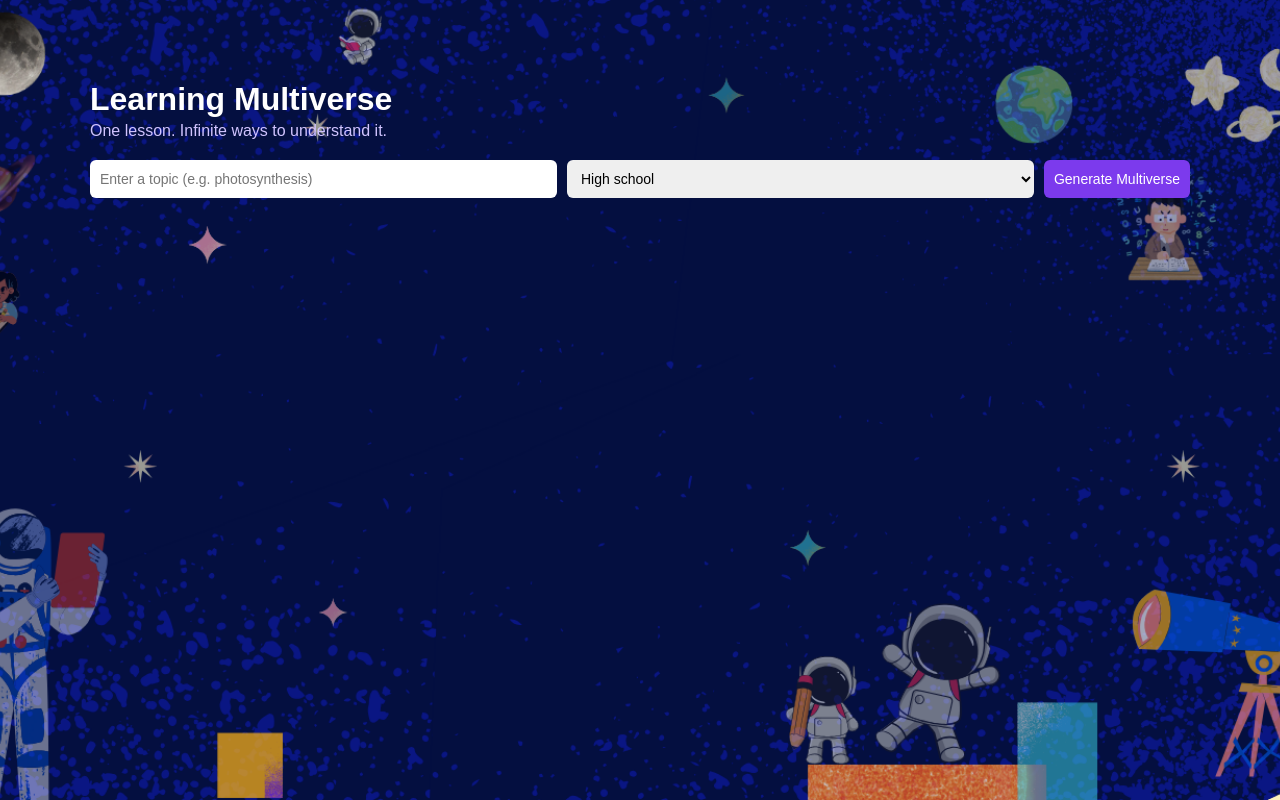
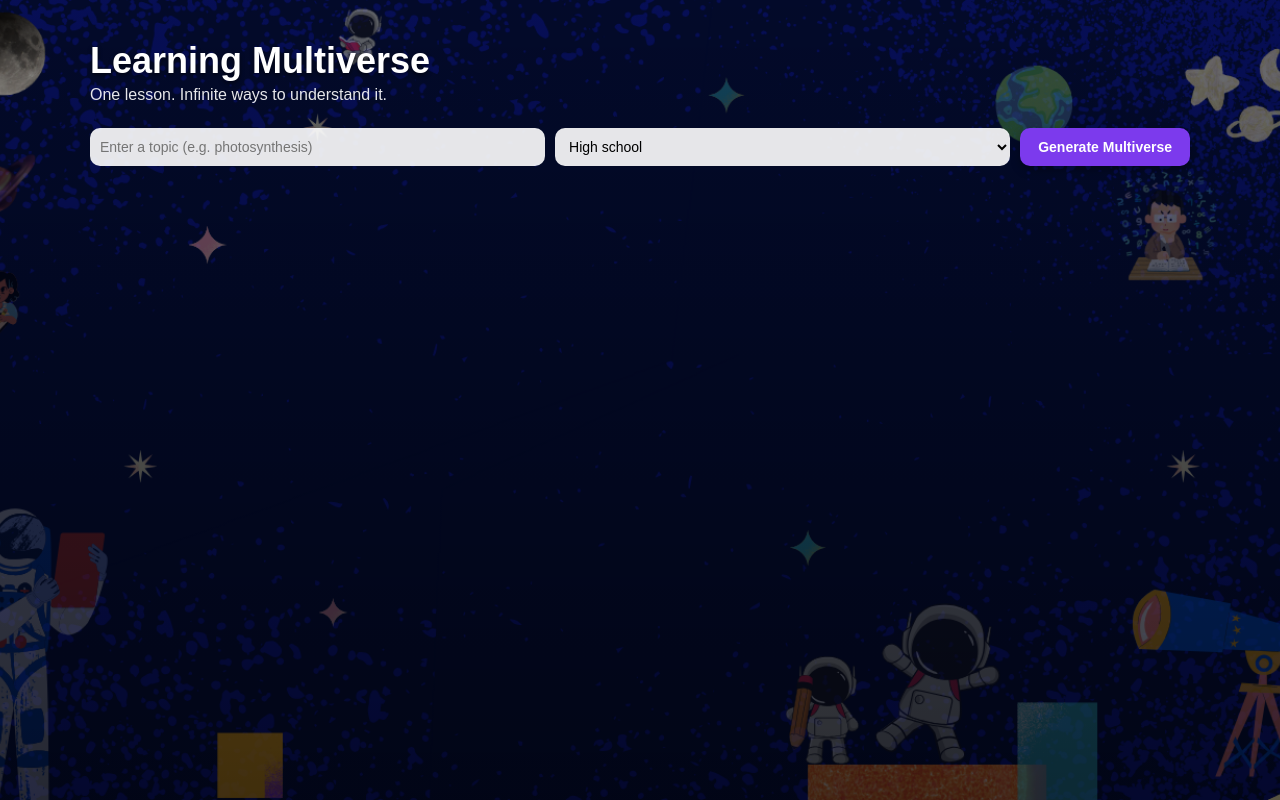
Before and after one commit to HBica05/learning-multiverse, a website: page public/index.html in a window 1280 px wide. Drawn offline with Linux system fonts and the light colour scheme.

Commit message:
Add multiverse portal loader, card animations, improved UI layout, accessibility features, and background styling

```diff
--- a/public/index.html
+++ b/public/index.html
@@ -6,7 +6,7 @@
   <link rel="stylesheet" href="style.css" />
 </head>
 <body>
-  <div class="app">
+   <div class="app">
     <div class="container">
       <h1>Learning Multiverse</h1>
       <p class="tagline">One lesson. Infinite ways to understand it.</p>
@@ -24,11 +24,12 @@
         </select>
         <button id="generateBtn">Generate Multiverse</button>
       </div>
-  </div>
-    <p id="status"></p>
-    <h2 id="resultTitle" class="result-title"></h2>
 
-    <div id="cards" class="cards"></div>
+      <p id="status" class="status"></p>
+      <h2 id="resultTitle" class="result-title"></h2>
+
+      <div id="cards" class="cards"></div>
+    </div>
   </div>
 
   <script src="script.js"></script>
--- a/public/style.css
+++ b/public/style.css
@@ -2,108 +2,15 @@ body {
   font-family: Arial, sans-serif;
   margin: 0;
   padding: 0;
-
-  background-image: url('background.png');  /* <-- your image */
-  background-size: cover;                   /* fill the screen */
-  background-position: center;              /* center the design */
-  background-repeat: no-repeat;             /* no tiling */
-  background-attachment: fixed;             /* nice parallax effect */
-
-  color: white;
+  background:
+    linear-gradient(rgba(0, 0, 0, 0.35), rgba(0, 0, 0, 0.65)),
+    url("background.png");
+  background-size: cover;
+  background-position: center;
+  background-repeat: no-repeat;
+  background-attachment: fixed;
+  color: #ffffff;
   min-height: 100vh;
-}
-
-.container {
-  max-width: 900px;
-  margin: 40px auto;
-  padding: 20px;
-}
-
-h1 {
-  margin-bottom: 0;
-}
-
-.tagline {
-  margin-top: 4px;
-  color: #d1c4ff;
-}
-
-.controls {
-  margin: 20px 0;
-  display: flex;
-  gap: 10px;
-  flex-wrap: wrap;
-}
-
-input,
-select,
-button {
-  padding: 10px;
-  border-radius: 6px;
-  border: none;
-  font-size: 14px;
-}
-
-input,
-select {
-  flex: 1;
-  min-width: 180px;
-}
-
-button {
-  background: #7c3aed;
-  color: white;
-  cursor: pointer;
-}
-
-button:disabled {
-  opacity: 0.6;
-  cursor: default;
-}
-
-#status {
-  min-height: 20px;
-  font-size: 14px;
-  color: #ffccdf;
-}
-
-.cards {
-  display: grid;
-  grid-template-columns: repeat(auto-fit, minmax(220px, 1fr));
-  gap: 16px;
-  margin-top: 20px;
-}
-
-.card {
-  background: rgba(10, 10, 26, 0.9);
-  border-radius: 12px;
-  padding: 16px;
-  border: 1px solid rgba(124, 58, 237, 0.4);
-}
-
-.card h2 {
-  margin-top: 0;
-  font-size: 18px;
-  color: #e9d5ff;
-}
-
-.quiz-question {
-  margin-bottom: 10px;
-}
-
-.quiz-options {
-  padding-left: 20px;
-  margin-top: 4px;
-}
-
-small {
-  color: #a1a1ff;
-}
-.result-title {
-  margin-top: 10px;
-  font-size: 18px;
-  font-weight: 600;
-  color: #f9f9ff;
 }
 
 .app {
@@ -116,13 +23,115 @@ small {
 .container {
   max-width: 1100px;
   width: 100%;
-  margin: 40px 20px 60px;
+  padding: 40px 20px 60px;
+  margin: 0 auto;
 }
 
+/* HEADINGS + TAGLINE */
+h1 {
+  font-size: 36px;
+  margin: 0 0 4px;
+  text-shadow: 0 2px 4px rgba(0, 0, 0, 0.6);
+}
+
+.tagline {
+  margin: 0 0 24px;
+  font-size: 16px;
+  opacity: 0.9;
+}
+
+/* CONTROLS ROW (INPUT + SELECT + BUTTON) */
+.controls {
+  margin: 20px 0;
+  display: flex;
+  gap: 10px;
+  flex-wrap: wrap;
+  justify-content: center;
+}
+
+.controls input,
+.controls select {
+  padding: 10px;
+  border-radius: 10px;
+  border: none;
+  font-size: 14px;
+  flex: 1;
+  min-width: 200px;
+  background: rgba(255, 255, 255, 0.9);
+}
+
+.controls button {
+  padding: 10px 18px;
+  border-radius: 10px;
+  border: none;
+  font-size: 14px;
+  background: #7c3aed;
+  color: #ffffff;
+  cursor: pointer;
+  font-weight: 600;
+  box-shadow: 0 4px 10px rgba(0, 0, 0, 0.3);
+}
+
+.controls button:disabled {
+  opacity: 0.6;
+  cursor: default;
+}
+
+/* STATUS + RESULT TITLE */
+.status,
+#status {
+  min-height: 20px;
+  font-size: 14px;
+  color: #ffccdf;
+  margin-top: 10px;
+}
+
+.result-title {
+  margin-top: 4px;
+  font-size: 18px;
+  font-weight: 600;
+  color: #f9f9ff;
+}
+
+/* CARD GRID */
 .cards {
   display: grid;
   grid-template-columns: repeat(auto-fit, minmax(260px, 1fr));
   gap: 20px;
-  margin-top: 20px;
+  margin-top: 24px;
   margin-bottom: 40px; /* extra breathing room at bottom */
 }
+
+/* INDIVIDUAL CARD */
+.card {
+  background: rgba(10, 10, 26, 0.8);
+  backdrop-filter: blur(6px);
+  -webkit-backdrop-filter: blur(6px);
+  border-radius: 12px;
+  padding: 16px;
+  border: 1px solid rgba(124, 58, 237, 0.4);
+}
+
+.card h2 {
+  margin-top: 0;
+  margin-bottom: 10px;
+  font-size: 18px;
+  color: #e9d5ff;
+}
+
+/* QUIZ STYLING */
+.quiz-question {
+  margin-bottom: 10px;
+}
+
+.quiz-options {
+  padding-left: 20px;
+  margin-top: 4px;
+}
+
+.quiz-question small {
+  display: block;
+  margin-top: 6px;
+  font-weight: 600;
+  color: #a1a1ff;
+}
```
Also changed, not shown: README.md (added).
